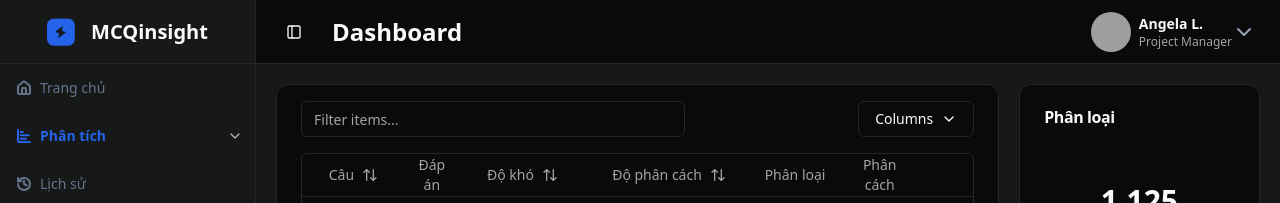
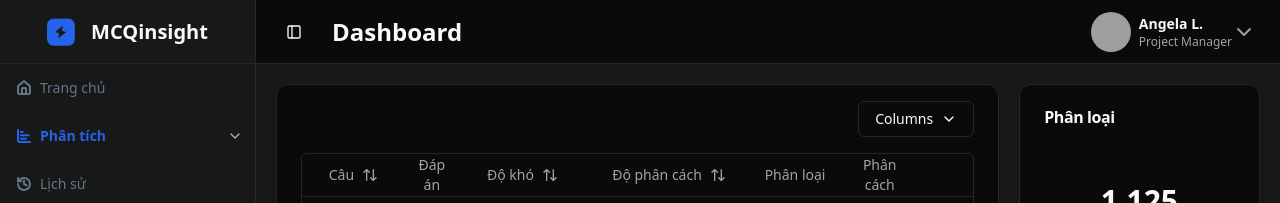
Before and after one commit to longtruong2604/IRT-FE, a React (Vite) app: page /analysis/items in a window 1280 px wide. Shown: the top 203 px of the page. Built offline with nearby package versions, Linux system fonts and the light colour scheme; grey boxes are pictures that could not be loaded.

Commit message:
chore: generic typing

```diff
--- a/src/components/auto-paginations/index.tsx
+++ b/src/components/auto-paginations/index.tsx
@@ -47,7 +47,6 @@ export default function AutoPagination({
   isLink = true,
   onClick,
 }: Props) {
-  console.log('page', page)
   const renderPagination = () => {
     let dotAfter = false
     let dotBefore = false
--- a/src/components/chart/area-chart/index.tsx
+++ b/src/components/chart/area-chart/index.tsx
@@ -9,14 +9,6 @@ import {
   ChartTooltipContent,
 } from '@/components/ui/chart'
 import { Card, CardContent } from '@/components/ui/card'
-const chartData = [
-  { month: 'January', desktop: 186, mobile: 80 },
-  { month: 'February', desktop: 305, mobile: 200 },
-  { month: 'March', desktop: 237, mobile: 120 },
-  { month: 'April', desktop: 73, mobile: 190 },
-  { month: 'May', desktop: 209, mobile: 130 },
-  { month: 'June', desktop: 214, mobile: 140 },
-]
 
 const chartConfig = {
   desktop: {
@@ -29,14 +21,14 @@ const chartConfig = {
   },
 } satisfies ChartConfig
 
-export function CustomAreaChart() {
+export function CustomAreaChart<T>({ data }: { data: T[] }) {
   return (
     <Card className=" ">
       <CardContent className="">
         <ChartContainer config={chartConfig} className="">
           <AreaChart
             accessibilityLayer
-            data={chartData}
+            data={data}
             margin={{
               left: 12,
               right: 12,
--- a/src/lib/httpClient.ts
+++ b/src/lib/httpClient.ts
@@ -10,7 +10,7 @@ import { normalizePath } from './utils'
 /**
  * Define a response type for the API calls
  */
-export interface ApiResponse<T = any> {
+export interface ApiResponse<T> {
   data: T
   status: number
   message?: string
@@ -82,7 +82,6 @@ export const request = async <T>(
       : { 'Content-Type': 'application/json' }
 
   try {
-    console.log('headers', baseHeaders, options?.headers)
     const response: AxiosResponse<T> = await httpClient({
       url: fullUrl,
       ...options,
@@ -115,17 +114,16 @@ const http = {
   ) {
     return request<Response>('GET', url, options)
   },
-  post<Response>(
+  post<Response, Body>(
     url: string,
-    body: any,
+    body: Body,
     options?: Omit<AxiosRequestConfig, 'method' | 'url'>
   ) {
-    console.log('body', body)
     return request<Response>('POST', url, { ...options, data: body })
   },
-  put<Response>(
+  put<Response, Body>(
     url: string,
-    body: any,
+    body: Body,
     options?: Omit<AxiosRequestConfig, 'method' | 'url'>
   ) {
     return request<Response>('PUT', url, { ...options, data: body })
--- a/src/pages/analysis/items/index.tsx
+++ b/src/pages/analysis/items/index.tsx
@@ -1,10 +1,10 @@
 import { ItemPieChart } from './item-pie-chart'
-import { DataTableDemo } from './item-table'
+import ItemTable from './item-table'
 
 const Items = () => {
   return (
     <div className="flex gap-5 p-5">
-      <DataTableDemo />
+      <ItemTable />
       <ItemPieChart />
     </div>
   )
--- a/src/pages/analysis/items/item-table/index.tsx
+++ b/src/pages/analysis/items/item-table/index.tsx
@@ -1,230 +1,84 @@
-'use client'
+import { ReusableTable } from '@/components/table/reusable-table'
+import { columns } from './columns'
+import { Item, MOCK_ITEM_DATA } from './MOCK_DATA'
+import { CollapsibleContent } from '@/components/ui/collapsible'
+import { DataType, MetricsTable } from './metric-table'
+import { CustomAreaChart } from '@/components/chart/area-chart'
 
-import {
-  ColumnFiltersState,
-  SortingState,
-  VisibilityState,
-  flexRender,
-  getCoreRowModel,
-  getFilteredRowModel,
-  getPaginationRowModel,
-  getSortedRowModel,
-  useReactTable,
-} from '@tanstack/react-table'
-import { ChevronDown } from 'lucide-react'
-import * as React from 'react'
+const data: DataType = [
+  {
+    name: 'Phân cách',
+    A: 0.1,
+    B: 0.5,
+    C: 0.9,
+    D: 0.5,
+  },
+  {
+    name: 'Độ khó',
+    A: 0.3,
+    B: 0.6,
+    C: 0.9,
+    D: 0.5,
+  },
+  {
+    name: 'rpbis',
+    A: 0.1,
+    B: 0.9,
+    C: 0.9,
+    D: 0.5,
+  },
+  {
+    name: 'Tỉ lệ',
+    A: 0.1,
+    B: 0.1,
+    C: 0.7,
+    D: 0.1,
+  },
+  {
+    name: 'Nhóm cao',
+    A: 0.1,
+    B: 0.1,
+    C: 0.7,
+    D: 0.1,
+  },
+  {
+    name: 'Nhóm thấp',
+    A: 0.1,
+    B: 0.1,
+    C: 0.7,
+    D: 0.1,
+  },
+]
 
-import { Button } from '@/components/ui/button'
-import { Collapsible, CollapsibleContent } from '@/components/ui/collapsible'
-import {
-  DropdownMenu,
-  DropdownMenuCheckboxItem,
-  DropdownMenuContent,
-  DropdownMenuTrigger,
-} from '@/components/ui/dropdown-menu'
-import { Input } from '@/components/ui/input'
-import {
-  Table,
-  TableBody,
-  TableCell,
-  TableHead,
-  TableHeader,
-  TableRow,
-} from '@/components/ui/table'
-import { columns } from './columns'
-import { MOCK_ITEM_DATA } from './MOCK_DATA'
-import { CustomAreaChart } from '@/components/chart/area-chart'
-import { MetricsTable } from './metric-table'
-import AutoPagination from '@/components/auto-paginations'
-import { Card, CardContent } from '@/components/ui/card'
-import {
-  Select,
-  SelectContent,
-  SelectItem,
-  SelectTrigger,
-  SelectValue,
-} from '@/components/ui/select'
+const chartData = [
+  { month: 'January', desktop: 186, mobile: 80 },
+  { month: 'February', desktop: 305, mobile: 200 },
+  { month: 'March', desktop: 237, mobile: 120 },
+  { month: 'April', desktop: 73, mobile: 190 },
+  { month: 'May', desktop: 209, mobile: 130 },
+  { month: 'June', desktop: 214, mobile: 140 },
+]
 
-const data = MOCK_ITEM_DATA
-
-export function DataTableDemo() {
-  const [sorting, setSorting] = React.useState<SortingState>([])
-  const [columnFilters, setColumnFilters] = React.useState<ColumnFiltersState>(
-    []
-  )
-  const [columnVisibility, setColumnVisibility] =
-    React.useState<VisibilityState>({})
-  const [rowSelection, setRowSelection] = React.useState({})
-
-  const table = useReactTable({
-    data,
-    columns,
-    onSortingChange: setSorting,
-    onColumnFiltersChange: setColumnFilters,
-    getCoreRowModel: getCoreRowModel(),
-    getPaginationRowModel: getPaginationRowModel(),
-    getSortedRowModel: getSortedRowModel(),
-    getFilteredRowModel: getFilteredRowModel(),
-    onColumnVisibilityChange: setColumnVisibility,
-    onRowSelectionChange: setRowSelection,
-    state: {
-      sorting,
-      columnFilters,
-      columnVisibility,
-      rowSelection,
-    },
-    initialState: { pagination: { pageSize: data.length / Math.pow(2, 3) } },
-  })
-
-  return (
-    <Card className="">
-      <CardContent>
-        <div className="flex items-center py-4">
-          <Input
-            placeholder="Filter items..."
-            value={
-              (table.getColumn('item_no')?.getFilterValue() as string) ?? ''
-            }
-            onChange={(event) =>
-              table.getColumn('item_no')?.setFilterValue(event.target.value)
-            }
-            className="max-w-sm"
-          />
-          <DropdownMenu>
-            <DropdownMenuTrigger asChild>
-              <Button variant="outline" className="ml-auto">
-                Columns <ChevronDown />
-              </Button>
-            </DropdownMenuTrigger>
-            <DropdownMenuContent align="end">
-              {table
-                .getAllColumns()
-                .filter((column) => column.getCanHide())
-                .map((column) => {
-                  return (
-                    <DropdownMenuCheckboxItem
-                      key={column.id}
-                      className="capitalize"
-                      checked={column.getIsVisible()}
-                      onCheckedChange={(value) =>
-                        column.toggleVisibility(!!value)
-                      }
-                    >
-                      {column.id}
-                    </DropdownMenuCheckboxItem>
-                  )
-                })}
-            </DropdownMenuContent>
-          </DropdownMenu>
-        </div>
-        <div className="rounded-md border">
-          <Table>
-            <TableHeader>
-              {table.getHeaderGroups().map((headerGroup) => (
-                <TableRow key={headerGroup.id}>
-                  {headerGroup.headers.map((header) => {
-                    return (
-                      <TableHead
-                        key={header.id}
-                        style={{
-                          width: header.column.columnDef.size || 'auto',
-                        }}
-                        className="text-center"
-                      >
-                        {header.isPlaceholder
-                          ? null
-                          : flexRender(
-                              header.column.columnDef.header,
-                              header.getContext()
-                            )}
-                      </TableHead>
-                    )
-                  })}
-                </TableRow>
-              ))}
-            </TableHeader>
-            <TableBody>
-              {table.getRowModel().rows?.length ? (
-                table.getRowModel().rows.map((row) => (
-                  <Collapsible key={row.id} asChild>
-                    <>
-                      <TableRow data-state={row.getIsSelected() && 'selected'}>
-                        {row.getVisibleCells().map((cell) => (
-                          <TableCell key={cell.id}>
-                            {flexRender(
-                              cell.column.columnDef.cell,
-                              cell.getContext()
-                            )}
-                          </TableCell>
-                        ))}
-                      </TableRow>
+const ItemTable = () => {
+  const collapsibleContent = (_row: number) => (
     <CollapsibleContent asChild>
       <tr>
         <td colSpan={3} className="p-5">
-                            <MetricsTable />
+          <MetricsTable data={data} />
         </td>
         <td colSpan={4}>
-                            <CustomAreaChart />
+          <CustomAreaChart<(typeof chartData)[number]> data={chartData} />
         </td>
       </tr>
     </CollapsibleContent>
-                    </>
-                  </Collapsible>
-                ))
-              ) : (
-                <TableRow>
-                  <TableCell
-                    colSpan={columns.length}
-                    className="h-24 text-center"
-                  >
-                    No results.
-                  </TableCell>
-                </TableRow>
-              )}
-            </TableBody>
-          </Table>
-        </div>
-        <div className="flex items-center justify-end space-x-2 py-4">
-          <div className="flex flex-1 items-center gap-2 py-4 text-xs text-muted-foreground">
-            <div>Hiển thị</div>
-            <Select
-              defaultValue={(
-                table.getCoreRowModel().rows.length / Math.pow(2, 3)
-              ).toString()}
-              onValueChange={(e) => table.setPageSize(+e)}
-            >
-              <SelectTrigger className="w-fit">
-                <SelectValue />
-              </SelectTrigger>
-              <SelectContent>
-                {Array.from(
-                  { length: 4 },
-                  (_, index) =>
-                    table.getCoreRowModel().rows.length / Math.pow(2, index)
   )
-                  .reverse()
-                  .map((value, index) => (
-                    <SelectItem key={index} value={value.toString()}>
-                      {value}
-                    </SelectItem>
-                  ))}
-              </SelectContent>
-            </Select>
-            <div>
-              trong <strong>{data.length}</strong> kết quả
-            </div>
-          </div>
-          <div>
-            <AutoPagination
-              page={table.getState().pagination.pageIndex + 1}
-              pageSize={table.getPageCount()}
-              isLink={false}
-              pathname="/analysis/items"
-              onClick={(pageIndex) => table.setPageIndex(pageIndex - 1)}
+
+  return (
+    <ReusableTable<Item>
+      columns={columns}
+      data={MOCK_ITEM_DATA}
+      collapsibleContent={collapsibleContent}
     />
-          </div>
-        </div>
-      </CardContent>
-    </Card>
   )
 }
+export default ItemTable
```
Also changed, not shown: src/pages/analysis/items/item-table/metric-table/index.tsx (+2 -47 lines). Lines whose indentation alone changed are shown as unchanged.
